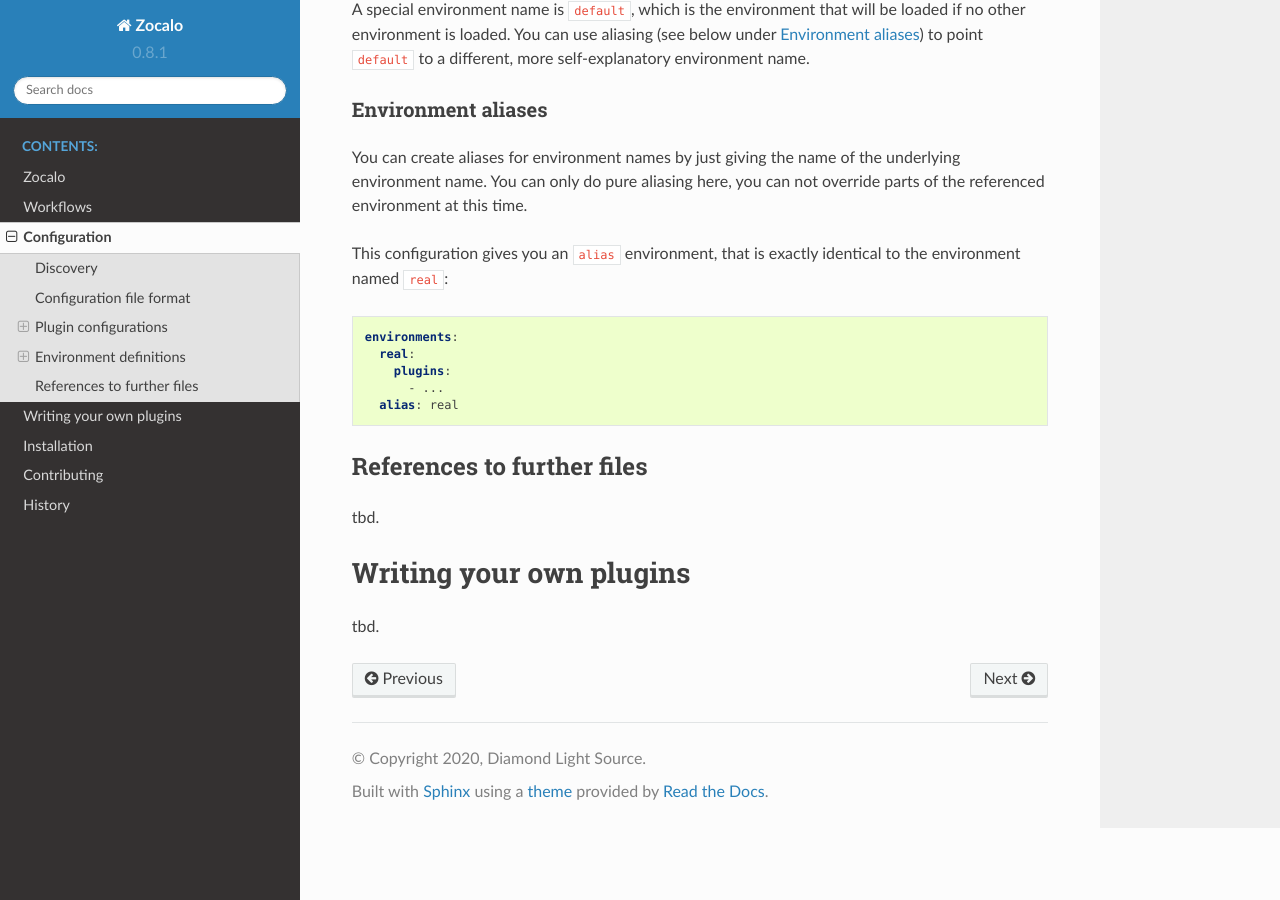
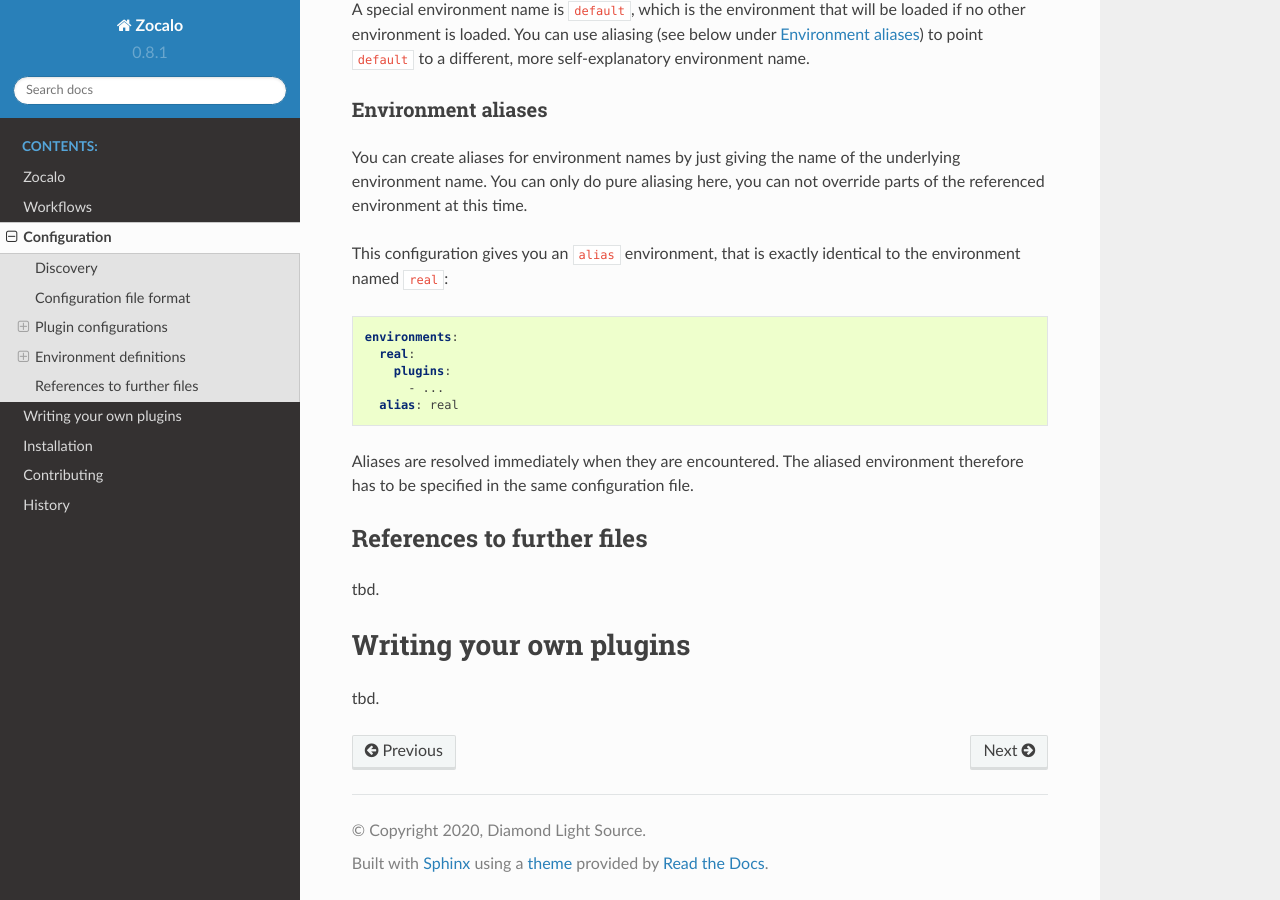
Before and after one commit to DiamondLightSource/python-zocalo, a Sphinx documentation site: the page built from docs/siteconfig.rst, in a window 1280 px wide and 900 px high, scrolled down 2456 px. Built offline with Sphinx 7.4.7 and the Read the Docs theme 2.0.0, drawn with Linux system fonts in a browser that asks for light colours.

Commit message:
clarify when aliases are resolved

```diff
--- a/docs/siteconfig.rst
+++ b/docs/siteconfig.rst
@@ -143,6 +143,9 @@ identical to the environment named ``real``:
         - ...
     alias: real
 
+Aliases are resolved immediately when they are encountered. The aliased
+environment therefore has to be specified in the same configuration file.
+
 
 References to further files
 ---------------------------
```
